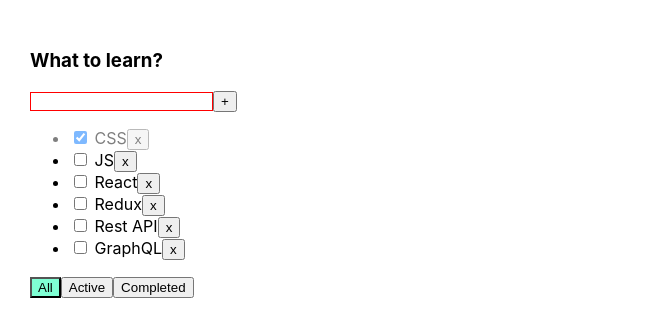
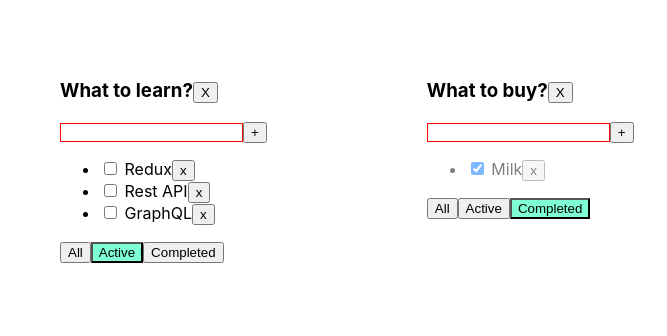
Before and after one commit to RomanAlxndrvch/TODO_List-Secondary, a React (Create React App) app: page / in a window 1280 px wide. Shown: the top 336 px of the page, without its empty margins (0-667 px from the left). Built offline with nearby package versions, Linux system fonts and the light colour scheme.

Commit message:
Monday TodoLessen #5. Copy todolists. Associative massive

```diff
--- a/src/App.tsx
+++ b/src/App.tsx
@@ -4,54 +4,110 @@ import {List, TaskType} from "./List";
 import {v1} from "uuid";
 
 export type FilteredValuesType = 'all' | 'completed' | 'active'
+type TodoListType = {
+    id: string
+    title: string
+    filter: FilteredValuesType
+}
 
+// States
 function App() {
-    let [tasks, setTasks] = useState<Array<TaskType>>([
-        {id: v1(), title: 'CSS', isDone: true},
-        {id: v1(), title: 'JS', isDone: false},
-        {id: v1(), title: 'React', isDone: false},
-        {id: v1(), title: 'Redux', isDone: false},
-        {id: v1(), title: 'Rest API', isDone: false},
-        {id: v1(), title: 'GraphQL', isDone: false},
-    ])
-    let [filtered, setFilter] = useState<FilteredValuesType>('all')
 
-    function removeTask(id: string) {
-        let resultTasks = tasks.filter((value) => value.id !== id)
-        setTasks(resultTasks)
+    // Function for changing state
+    function removeTask(id: string, todolistId: string) {
+        let tasks = tasksObj[todolistId]
+        let filteredTasks = tasks.filter((value) => value.id !== id)
+        tasksObj[todolistId] = filteredTasks
+        setTasksObj({...tasksObj})
     }
 
-    function addTask(task: string) {
-        let newTask: TaskType = {id: v1(), title: `${task}`, isDone: false}
-        setTasks([newTask, ...tasks])
+    function addTask(title: string, todolistId: string) {
+        let task: TaskType = {id: v1(), title: `${title}`, isDone: false}
+        let tasks = tasksObj[todolistId]
+        let newTasks = [task, ...tasks]
+        tasksObj[todolistId] = newTasks
+        setTasksObj({...tasksObj})
     }
 
-    function changeFilter(value: FilteredValuesType) {
-        setFilter(value)
+    function changeFilter(value: FilteredValuesType, todoListId: string) {
+        let todolist = todolists.find(el => el.id === todoListId);
+        if (todolist) {
+            todolist.filter = value
+            setTodolist([...todolists])
+        }
     }
 
-    function changeStatus(taskId: string, isDone: boolean) {
+    function changeStatus(taskId: string, isDone: boolean, todolistId: string) {
+        let tasks = tasksObj[todolistId]
         let task = tasks.find(task => task.id === taskId)
         if (task) {
             task.isDone = isDone
         }
-        setTasks([...tasks])
+        setTasksObj({...tasksObj})
     }
 
-    let tasksForTodoList = tasks
-    if (filtered === 'active') {
-        tasksForTodoList = tasks.filter((e) => !e.isDone)
-    }
-    if (filtered === 'completed') {
-        tasksForTodoList = tasks.filter((e) => e.isDone)
+    function removeTodolist(todolistId: string) {
+        let filteredTodolists = todolists.filter((el) =>
+            el.id !== todolistId
+        )
+        setTodolist(filteredTodolists)
+        delete tasksObj[todolistId]
+        setTasksObj({...tasksObj})
     }
 
+
+    const todoListId1 = v1()
+
+    const todoListId2 = v1()
+
+    // Lists (T0D0 Lists)
+    let [todolists, setTodolist] = useState<Array<TodoListType>>(
+        [
+            {id: todoListId1, title: 'What to learn?', filter: 'active'},
+            {id: todoListId2, title: 'What to buy?', filter: 'completed'}
+        ]
+    )
+
+    let [tasksObj, setTasksObj] = useState({
+        [todoListId1]: [
+            {id: v1(), title: 'CSS', isDone: true},
+            {id: v1(), title: 'JS', isDone: true},
+            {id: v1(), title: 'React', isDone: true},
+            {id: v1(), title: 'Redux', isDone: false},
+            {id: v1(), title: 'Rest API', isDone: false},
+            {id: v1(), title: 'GraphQL', isDone: false},
+        ],
+        [todoListId2]: [
+            {id: v1(), title: 'Books', isDone: false},
+            {id: v1(), title: 'Milk', isDone: true},
+        ]
+    })
+
     return (
-        <div>
-            <List title={'What to learn?'} tasks={tasksForTodoList} removeTasks={removeTask}
-                  changeFilter={changeFilter} addTask={addTask} changeStatus={changeStatus} filter={filtered}/>
+        <div className={'App'}>
+            {todolists.map((el) => {
+
+                let tasksForTodoList = tasksObj[el.id]
+                if (el.filter === 'active') {
+                    tasksForTodoList = tasksForTodoList.filter((e) => !e.isDone)
+                }
+                if (el.filter === 'completed') {
+                    tasksForTodoList = tasksForTodoList.filter((e) => e.isDone)
+                }
+                return <List
+                    key={el.id}
+                    id={el.id}
+                    title={el.title}
+                    tasks={tasksForTodoList}
+                    removeTasks={removeTask}
+                    changeFilter={changeFilter}
+                    addTask={addTask}
+                    changeStatus={changeStatus}
+                    filter={el.filter}
+                    removeTodolist={removeTodolist}
+                />
+            })}
         </div>
-
     );
 }
 
--- a/src/List.tsx
+++ b/src/List.tsx
@@ -6,15 +6,16 @@ export type TaskType = {
     title: string
     isDone: boolean
 }
-
 type PropsType = {
+    id: string
     title: string
     tasks: Array<TaskType>
-    removeTasks: (e: string) => void
-    changeFilter: (e: FilteredValuesType) => void
-    addTask: (task: string) => void
-    changeStatus: (taskId: string, isDone: boolean) => void
-    filter: string
+    removeTasks: (e: string, todolistId: string) => void
+    changeFilter: (e: FilteredValuesType, todoListId: string) => void
+    addTask: (task: string, todolistId: string) => void
+    changeStatus: (taskId: string, isDone: boolean, todolistId: string) => void
+    filter: FilteredValuesType
+    removeTodolist: (e: string) => void
 }
 
 export function List(props: PropsType) {
@@ -24,7 +25,7 @@ export function List(props: PropsType) {
 
     const addTaskButtonHandler = () => {
         if (input.trim() !== '') {
-            props.addTask(input.trim())
+            props.addTask(input.trim(), props.id)
             setInput('')
         }
         else {
@@ -40,15 +41,20 @@ export function List(props: PropsType) {
             addTaskButtonHandler()
         }
     }
-    const onAllBtnHandler = () => props.changeFilter('all')
-    const onActiveBtnHandler = () => props.changeFilter('active')
-    const onCompletedBtnHandler = () => props.changeFilter('completed')
+    const onAllBtnHandler = () => props.changeFilter('all', props.id)
+    const onActiveBtnHandler = () => props.changeFilter('active', props.id)
+    const onCompletedBtnHandler = () => props.changeFilter('completed', props.id)
+    const removeTodolist = () => {
+        props.removeTodolist(props.id)
+    }
 
 
     return (
         <div className="App">
             <div>
-                <h3>{props.title}</h3>
+                <h3>{props.title}
+                    <button onClick={removeTodolist}>X</button>
+                </h3>
                 <div>
                     <input
                         className={'error'}
@@ -63,10 +69,10 @@ export function List(props: PropsType) {
                     {
                         props.tasks.map((task) => {
                                 const onChangeHandler = (e: ChangeEvent<HTMLInputElement>) => {
-                                    props.changeStatus(task.id, e.currentTarget.checked)
+                                    props.changeStatus(task.id, e.currentTarget.checked, props.id)
                                 }
                                 const onRemoveHandler = () => {
-                                    props.removeTasks(task.id)
+                                    props.removeTasks(task.id, props.id)
                                 }
                                 return (
                                     <li className={task.isDone ? 'is-done' : ''} key={task.id}>
```
